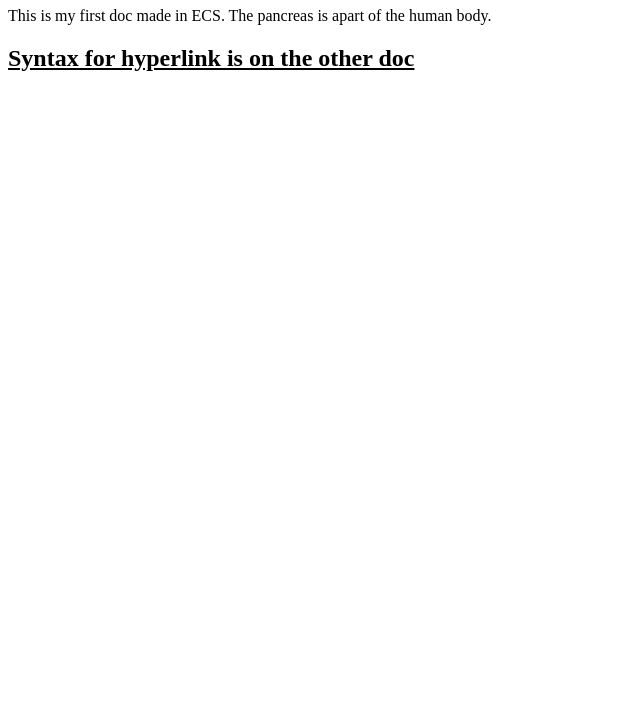
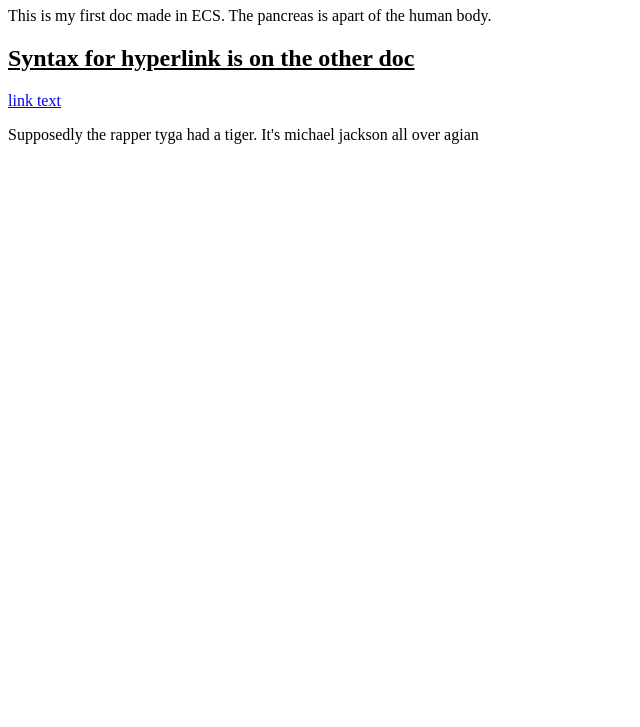
Before and after one commit to ns4044/exploring-cs, a plain HTML site: page index.html in a window 1280 px wide. Shown: the part 73-800 px from the top of the page, without its empty margins (0-640 px from the left). Drawn offline with Linux system fonts and the light colour scheme.

Commit message:
Update index.html

```diff
--- a/index.html
+++ b/index.html
@@ -4,5 +4,7 @@
  <h1>First Doc of ECS</h1>
  <p>This is my first doc made in ECS. The pancreas is apart of the human body.</p>
   <h2><u>Syntax for hyperlink is on the other doc</u></h2>
+  <a href="https://fthmb.tqn.com/knKDWvK7pWaWZKRZl05NJGHTFhM=/2000x1333/filters:fill(auto,1)/tiger-692776085-5888ae5d5f9b58bdb386e9af.jpg">link text</a>
+  <p>Supposedly the rapper tyga had a tiger. It's michael jackson all over agian</p>
  </body>
 </html>
```
